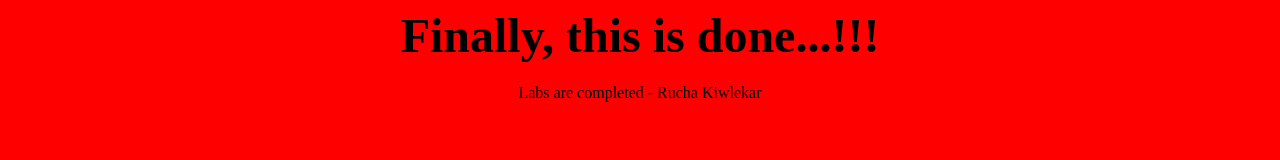
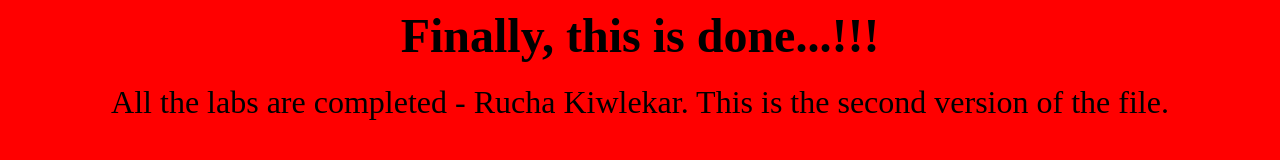
Before and after one commit to ruchakiwlekar/RK-BG, a plain HTML site: page index.html in a window 1280 px wide. Drawn offline with Linux system fonts and the light colour scheme.

Commit message:
Update index.html

```diff
--- a/index.html
+++ b/index.html
@@ -2,7 +2,7 @@
   <body style="background-color:Red;">
     <center>
       <h1><font size=8>Finally, this is done...!!!</font></h1>
-      <p1> Labs are completed - Rucha Kiwlekar </p1>
+      <p1><font size=6> All the labs are completed - Rucha Kiwlekar. This is the second version of the file.</font></p1>
     </center>
   </body>
 </html>
```
